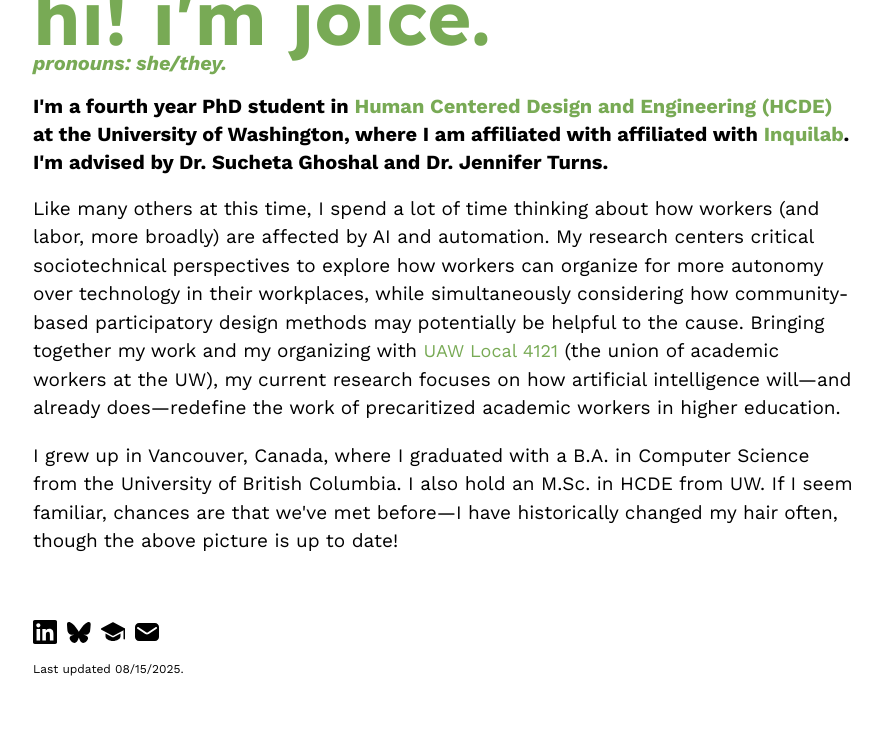
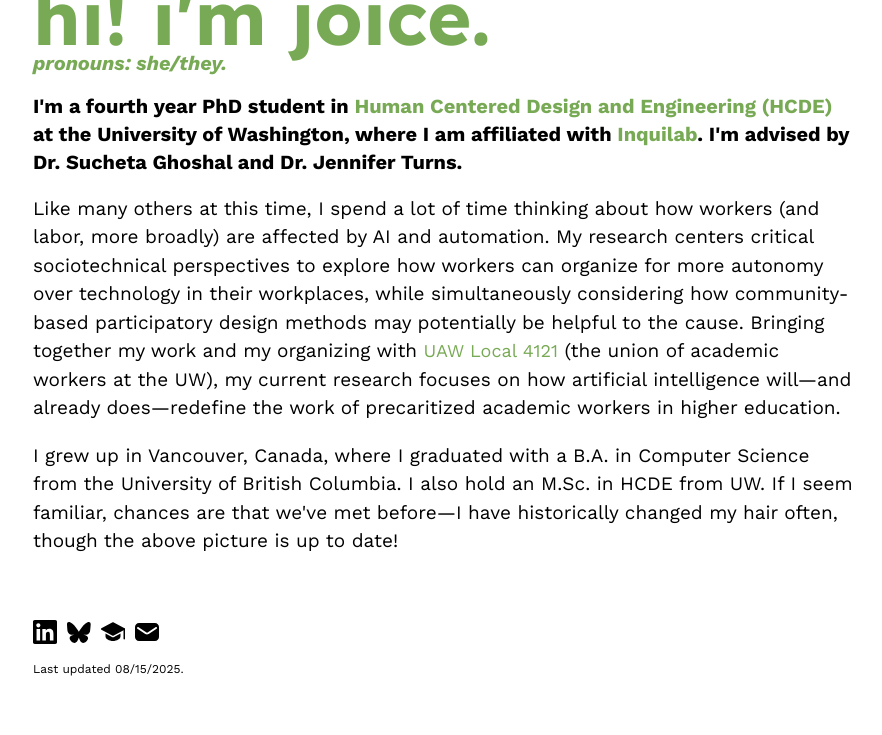
Before and after one commit to joitng/joitng.github.io, a Jekyll site: the page built from index.html, in a window 1280 px wide. Shown: the part 297-1032 px from the top of the page, without its empty margins (195-1077 px from the left). Built offline with Jekyll 4.4.1, drawn with Linux system fonts in a browser that asks for light colours.

Commit message:
ugh i did not check if i had typos.

```diff
--- a/index.html
+++ b/index.html
@@ -13,7 +13,7 @@
     <div id="top-links">
         <h4 class="subtitle">pronouns: she/they.</h4>
     </div>
-    <h4>I'm a fourth year PhD student in <a href="https://www.hcde.washington.edu/">Human Centered Design and Engineering (HCDE)</a> at the University of Washington, where I am affiliated with affiliated with <a href="https://inquilab.cc/">Inquilab</a>. I'm advised by Dr. Sucheta Ghoshal and Dr. Jennifer Turns.</h4>
+    <h4>I'm a fourth year PhD student in <a href="https://www.hcde.washington.edu/">Human Centered Design and Engineering (HCDE)</a> at the University of Washington, where I am affiliated with <a href="https://inquilab.cc/">Inquilab</a>. I'm advised by Dr. Sucheta Ghoshal and Dr. Jennifer Turns.</h4>
     <p>Like many others at this time, I spend a lot of time thinking about how workers (and labor, more broadly) are affected by AI and automation.
         My research centers critical sociotechnical perspectives to explore how workers can organize for more autonomy over technology in their workplaces, while simultaneously considering how community-based participatory design methods may potentially be helpful to the cause.
         Bringing together my work and my organizing with <a href="https://uaw4121.org/">UAW Local 4121</a> (the union of academic workers at the UW), my current research focuses on how artificial intelligence will—and already does—redefine the work of precaritized academic workers in higher education.
```
